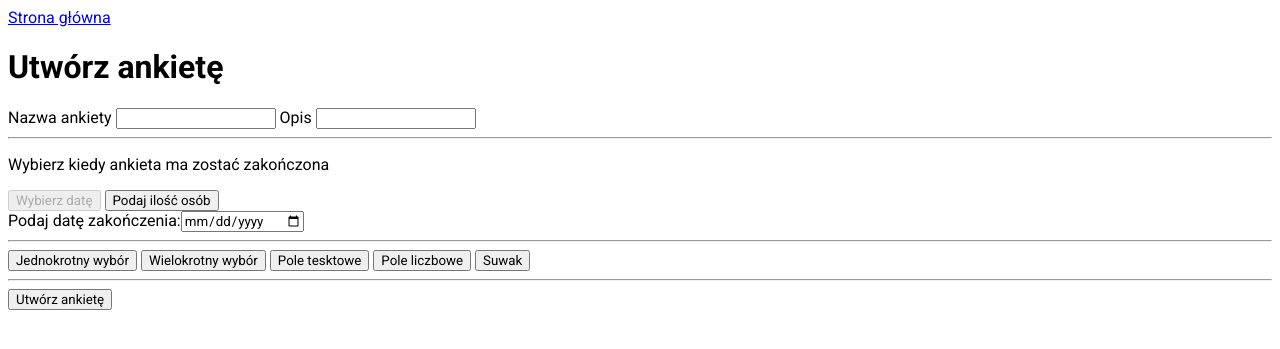
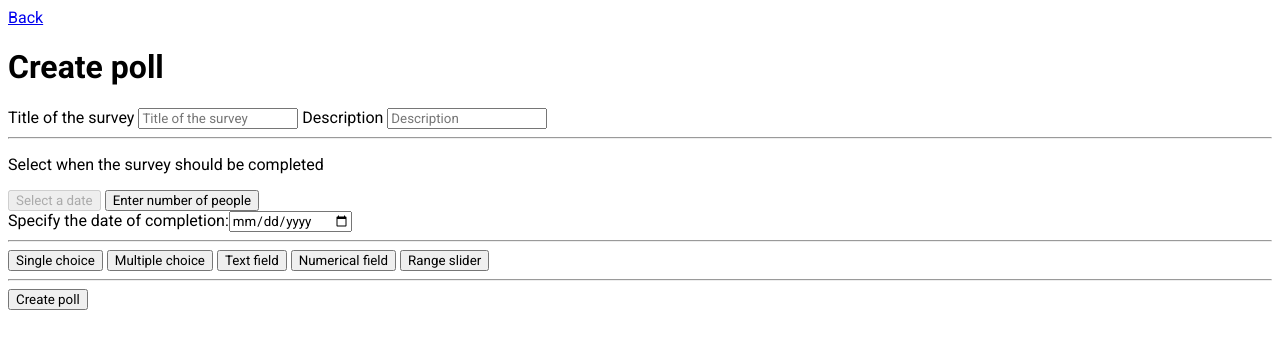
Before and after one commit to matik1234567/ankietopol, a Django app: page /kreator-ankiety/ in a window 1280 px wide. Shown: the top 349 px of the page. Run offline with Django 4.2, Linux system fonts and the light colour scheme.

Commit message:
update create_poll and poll

```diff
--- a/ankiety/templates/ankiety/poll.html
+++ b/ankiety/templates/ankiety/poll.html
@@ -2,7 +2,7 @@
 {% block content %}
     <form method="POST">
         {% csrf_token %}
-        {% for poll in polls %}
+        {% for poll in polls.items.formItems %}
             <div>
                 <h1>{{ poll.description }}{% if poll.is_req == "T" %}*{% endif %}</h1>
                 {% if poll.type == "r" %}
@@ -42,7 +42,9 @@
                         <label for="n-{{ poll.id }}">{{ poll.description }}</label>
                         <input type="number"
                                name="n-{{ poll.id }}"
-                               placeholder="{{ poll.value }}"
+                               placeholder="{{ poll.description }}"
+                               min="{{ poll.value.0 }}"
+                               max="{{ poll.value.1 }}"
                                id="n-{{ poll.id }}"
                                {% if poll.is_req == "T" %}required{% endif %}
                         >
--- a/ankiety/templates/ankiety/poll_create.html
+++ b/ankiety/templates/ankiety/poll_create.html
@@ -1,40 +1,44 @@
 {% extends "ankiety/base.html" %}
 {% block content %}
-    <a href="{% url 'home' %}">Strona główna</a>
-    <h1>Utwórz ankietę</h1>
+    <a href="{% url 'home' %}">Back</a>
+    <h1>Create poll</h1>
     <form method="POST">
         {% csrf_token %}
         <div>
-            <label for="title">Nazwa ankiety</label>
-            <input type="text" id="title" name="title">
-            <label for="description">Opis</label>
-            <input type="text" id="description" name="description">
+            <label for="title">Title of the survey</label>
+            <input type="text" id="title" name="title" placeholder="Title of the survey">
+            <label for="description">Description</label>
+            <input type="text" id="description" name="description" placeholder="Description">
         </div>
         <hr>
         <div id="endConditionForm">
-            <p>Wybierz kiedy ankieta ma zostać zakończona</p>
-            <button type="button" id="showDateBtn">Wybierz datę</button>
-            <button type="button" id="showCountBtn">Podaj ilość osób</button>
+            <p>Select when the survey should be completed</p>
+            <button type="button" id="showDateBtn">Select a date</button>
+            <button type="button" id="showCountBtn">Enter number of people</button>
         </div>
         <hr>
         <div>
-            <button type="button" id="create_r">Jednokrotny wybór</button>
-            <button type="button" id="create_c">Wielokrotny wybór</button>
-            <button type="button" id="create_t">Pole tesktowe</button>
-            <button type="button" id="create_n">Pole liczbowe</button>
-            <button type="button" id="create_s">Suwak</button>
+            <button type="button" id="create_r">Single choice</button>
+            <button type="button" id="create_c">Multiple choice</button>
+            <button type="button" id="create_t">Text field</button>
+            <button type="button" id="create_n">Numerical field</button>
+            <button type="button" id="create_s">Range slider</button>
         </div>
         <hr>
         <div id="polls"></div>
-        <input type="submit" value="Utwórz ankietę">
+        <input type="submit" value="Create poll">
     </form>
     <script>
         document.addEventListener("DOMContentLoaded", () => {
             const polls = document.getElementById("polls")
             let globalCount = 0;
-            const nameDescription = "Krótka nazwa"
-            const headerDescription = "Twoje pytanie"
-            const optionDescription = "Opis pola"
+            const nameDescription = "Question ID (short name)"
+            const headerDescription = "Content of the question"
+            const optionDescription = "Field description"
+            const requiredContent = "Required"
+            const maxValueContent = "Max value"
+            const minValueContent = "Min value"
+            const placeholderContent = "Placeholder"
 
             const createField = (id, name, inputType, labelText, placeholder) => {
                 const div = document.createElement("div")
@@ -97,12 +101,12 @@
                 newPoll.appendChild(pollFields)
 
                 {# Poll Header #}
-                const fieldHeader = createField(idPoll, idPoll, "text", "Pytanie:", headerDescription)
+                const fieldHeader = createField(idPoll, idPoll, "text", headerDescription, headerDescription)
                 pollFields.appendChild(fieldHeader)
 
                 {# Poll Name Field #}
                 const idFieldName = idPoll + "-" + fieldCount
-                const fieldName = createField(idFieldName, idPoll, "text", "Nazwa:", nameDescription)
+                const fieldName = createField(idFieldName, idPoll, "text", nameDescription, nameDescription)
                 fieldCount += 1
                 pollFields.appendChild(fieldName)
 
@@ -113,7 +117,7 @@
                 {# Two Default Created Option Fields #}
                 for (let i = 0; i < 2; i++) {
                     const idField = idPoll + "-" + fieldCount
-                    const fieldOption = createField(idField, idPoll, "text", "Opcja:", optionDescription)
+                    const fieldOption = createField(idField, idPoll, "text", optionDescription, optionDescription)
                     pollFields.appendChild(fieldOption)
                     fieldCount += 1
                 }
@@ -123,7 +127,7 @@
                 newPoll.appendChild(addFieldButton)
                 addFieldButton.addEventListener("click", () => {
                     const idField = idPoll + "-" + fieldCount
-                    const optionField = createField(idField, idPoll, "text", "Opcja:", optionDescription)
+                    const optionField = createField(idField, idPoll, "text", optionDescription, optionDescription)
                     addDelBtnToField(optionField)
                     pollFields.appendChild(optionField)
                     fieldCount += 1
@@ -136,7 +140,7 @@
 
                 {# Poll Required Checkbox #}
                 const idFieldRequired = idPoll + "-" + fieldCount
-                const requiredField = createField(idFieldRequired, "", "checkbox", "Wymagane:", "")
+                const requiredField = createField(idFieldRequired, "", "checkbox", requiredContent, "")
                 requiredField.addEventListener("change", e => {
                     if (e.target.checked)
                         fieldRequiredHidden.valueAsNumber = 1
@@ -169,12 +173,12 @@
                 newPoll.appendChild(pollFields)
 
                 {# Poll Header #}
-                const fieldHeader = createField(idPoll, idPoll, "text", "Pytanie:", headerDescription)
+                const fieldHeader = createField(idPoll, idPoll, "text", headerDescription, headerDescription)
                 pollFields.appendChild(fieldHeader)
 
                 {# Poll Name Field #}
                 const idFieldName = idPoll + "-" + fieldCount
-                const fieldName = createField(idFieldName, idPoll, "text", "Nazwa:", nameDescription)
+                const fieldName = createField(idFieldName, idPoll, "text", nameDescription, nameDescription)
                 fieldCount += 1
                 pollFields.appendChild(fieldName)
 
@@ -184,7 +188,7 @@
 
                 {# One Default Option Field #}
                 const idField = idPoll + "-" + fieldCount
-                const fieldOption = createField(idField, idPoll, "text", "Opcja:", optionDescription)
+                const fieldOption = createField(idField, idPoll, "text", optionDescription, optionDescription)
                 pollFields.appendChild(fieldOption)
                 fieldCount += 1
 
@@ -193,7 +197,7 @@
                 newPoll.appendChild(addFieldButton)
                 addFieldButton.addEventListener("click", () => {
                     const idField = idPoll + "-" + fieldCount
-                    const optionField = createField(idField, idPoll, "text", "Opcja:", optionDescription)
+                    const optionField = createField(idField, idPoll, "text", optionDescription, optionDescription)
                     addDelBtnToField(optionField)
                     pollFields.appendChild(optionField)
                     fieldCount += 1
@@ -206,7 +210,7 @@
 
                 {# Poll Required Checkbox #}
                 const idFieldRequired = idPoll + "-" + fieldCount
-                const requiredField = createField(idFieldRequired, "", "checkbox", "Wymagane:", "")
+                const requiredField = createField(idFieldRequired, "", "checkbox", requiredContent, "")
                 requiredField.addEventListener("change", e => {
                     if (e.target.checked)
                         fieldRequiredHidden.valueAsNumber = 1
@@ -239,12 +243,12 @@
                 newPoll.appendChild(pollFields)
 
                 {# Poll Header #}
-                const fieldHeader = createField(idPoll, idPoll, "text", "Pytanie:", headerDescription)
+                const fieldHeader = createField(idPoll, idPoll, "text", headerDescription, headerDescription)
                 pollFields.appendChild(fieldHeader)
 
                 {# Poll Name Field #}
                 const idFieldName = idPoll + "-" + fieldCount
-                const fieldName = createField(idFieldName, idPoll, "text", "Nazwa:", nameDescription)
+                const fieldName = createField(idFieldName, idPoll, "text", nameDescription, nameDescription)
                 fieldCount += 1
                 pollFields.appendChild(fieldName)
 
@@ -254,7 +258,7 @@
 
                 {# Placeholder Input #}
                 const idFieldPlaceholder = idPoll + "-" + fieldCount
-                const fieldPlaceholder = createField(idFieldPlaceholder, idPoll, "text", "Podpowiedź:", "Podpowiedź do pola")
+                const fieldPlaceholder = createField(idFieldPlaceholder, idPoll, "text", placeholderContent, placeholderContent)
                 fieldCount += 1
                 pollFields.appendChild(fieldPlaceholder)
 
@@ -265,7 +269,7 @@
 
                 {# Poll Required Checkbox #}
                 const idFieldRequired = idPoll + "-" + fieldCount
-                const requiredField = createField(idFieldRequired, "", "checkbox", "Wymagane:", "")
+                const requiredField = createField(idFieldRequired, "", "checkbox", requiredContent, "")
                 requiredField.addEventListener("change", e => {
                     if (e.target.checked)
                         fieldRequiredHidden.valueAsNumber = 1
@@ -298,12 +302,12 @@
                 newPoll.appendChild(pollFields)
 
                 {# Poll Header #}
-                const fieldHeader = createField(idPoll, idPoll, "text", "Pytanie:", headerDescription)
+                const fieldHeader = createField(idPoll, idPoll, "text", headerDescription, headerDescription)
                 pollFields.appendChild(fieldHeader)
 
                 {# Poll Name Field #}
                 const idFieldName = idPoll + "-" + fieldCount
-                const fieldName = createField(idFieldName, idPoll, "text", "Nazwa:", nameDescription)
+                const fieldName = createField(idFieldName, idPoll, "text", nameDescription, nameDescription)
                 fieldCount += 1
                 pollFields.appendChild(fieldName)
 
@@ -312,10 +316,22 @@
                 pollFields.appendChild(fieldRequiredHidden)
 
                 {# Placeholder Input #}
-                const idFieldPlaceholder = idPoll + "-" + fieldCount
-                const fieldPlaceholder = createField(idFieldPlaceholder, idPoll, "text", "Podpowiedź:", "Podpowiedź do pola")
+                {#const idFieldPlaceholder = idPoll + "-" + fieldCount#}
+                {#const fieldPlaceholder = createField(idFieldPlaceholder, idPoll, "text", placeholderContent, placeholderContent)#}
+                {#fieldCount += 1#}
+                {#pollFields.appendChild(fieldPlaceholder)#}
+
+                {# Min Field #}
+                const idFieldMin = idPoll + "-" + fieldCount
+                const fieldMin = createField(idFieldMin, idPoll, "text", minValueContent, minValueContent)
                 fieldCount += 1
-                pollFields.appendChild(fieldPlaceholder)
+                pollFields.appendChild(fieldMin)
+
+                {# Max Field #}
+                const idFieldMax = idPoll + "-" + fieldCount
+                const fieldMax = createField(idFieldMax, idPoll, "text", maxValueContent, maxValueContent)
+                fieldCount += 1
+                pollFields.appendChild(fieldMax)
 
                 {# Poll Delete Button #}
                 const removePollButton = createButton("button", "X")
@@ -324,7 +340,7 @@
 
                 {# Poll Required Checkbox #}
                 const idFieldRequired = idPoll + "-" + fieldCount
-                const requiredField = createField(idFieldRequired, "", "checkbox", "Wymagane:", "")
+                const requiredField = createField(idFieldRequired, "", "checkbox", requiredContent, "")
                 requiredField.addEventListener("change", e => {
                     if (e.target.checked)
                         fieldRequiredHidden.valueAsNumber = 1
@@ -357,12 +373,12 @@
                 newPoll.appendChild(pollFields)
 
                 {# Poll Header #}
-                const fieldHeader = createField(idPoll, idPoll, "text", "Pytanie:", headerDescription)
+                const fieldHeader = createField(idPoll, idPoll, "text", headerDescription, headerDescription)
                 pollFields.appendChild(fieldHeader)
 
                 {# Poll Name Field #}
                 const idFieldName = idPoll + "-" + fieldCount
-                const fieldName = createField(idFieldName, idPoll, "text", "Nazwa:", nameDescription)
+                const fieldName = createField(idFieldName, idPoll, "text", nameDescription, nameDescription)
                 fieldCount += 1
                 pollFields.appendChild(fieldName)
 
@@ -372,13 +388,13 @@
 
                 {# Min Field #}
                 const idFieldMin = idPoll + "-" + fieldCount
-                const fieldMin = createField(idFieldMin, idPoll, "text", "Minimalnalna wartość:", "Minimalna wartość suwaka")
+                const fieldMin = createField(idFieldMin, idPoll, "text", minValueContent, minValueContent)
                 fieldCount += 1
                 pollFields.appendChild(fieldMin)
 
-                {# Min Field #}
+                {# Max Field #}
                 const idFieldMax = idPoll + "-" + fieldCount
-                const fieldMax = createField(idFieldMax, idPoll, "text", "Maksymalna wartość:", "Maksymalna wartość suwaka")
+                const fieldMax = createField(idFieldMax, idPoll, "text", maxValueContent, maxValueContent)
                 fieldCount += 1
                 pollFields.appendChild(fieldMax)
 
@@ -389,7 +405,7 @@
 
                 {# Poll Required Checkbox #}
                 const idFieldRequired = idPoll + "-" + fieldCount
-                const requiredField = createField(idFieldRequired, "", "checkbox", "Wymagane:", "")
+                const requiredField = createField(idFieldRequired, "", "checkbox", requiredContent, "")
                 requiredField.addEventListener("change", e => {
                     if (e.target.checked)
                         fieldRequiredHidden.valueAsNumber = 1
@@ -414,7 +430,7 @@
             showDateBtn.addEventListener("click", () => {
                 showDateBtn.disabled = true
                 showCountBtn.disabled = false
-                const dateField = createField("end_condition", "end_condition", "date", "Podaj datę zakończenia:", "")
+                const dateField = createField("end_condition", "end_condition", "date", "Specify the date of completion:", "")
                 endConditionForm.removeChild(endConditionForm.lastChild)
                 endConditionForm.appendChild(dateField)
                 document.getElementById("endConditionForm").appendChild(dateField)
@@ -423,7 +439,7 @@
             showCountBtn.addEventListener("click", () => {
                 showCountBtn.disabled = true
                 showDateBtn.disabled = false
-                const countField = createField("end_condition", "end_condition", "number", "Podaj ilość osób:", "")
+                const countField = createField("end_condition", "end_condition", "number", "Enter the number of people:", "")
                 endConditionForm.removeChild(endConditionForm.lastChild)
                 endConditionForm.appendChild(countField)
                 document.getElementById("endConditionForm").appendChild(countField)
--- a/ankiety/views.py
+++ b/ankiety/views.py
@@ -97,7 +97,9 @@ def create_poll(request):
 def poll(request):
     if request.method == "POST":
         print(request.POST)
-    return render(request, 'ankiety/poll.html', {'polls': formItems})
+
+    polls = DBManager.get_poll_model(42)
+    return render(request, 'ankiety/poll.html', {'polls': polls})
 
 
 # dev purpose for database testers
```
Also changed, not shown: ankiety/templates/ankiety/error_page.html (added, +8 -0 lines).
